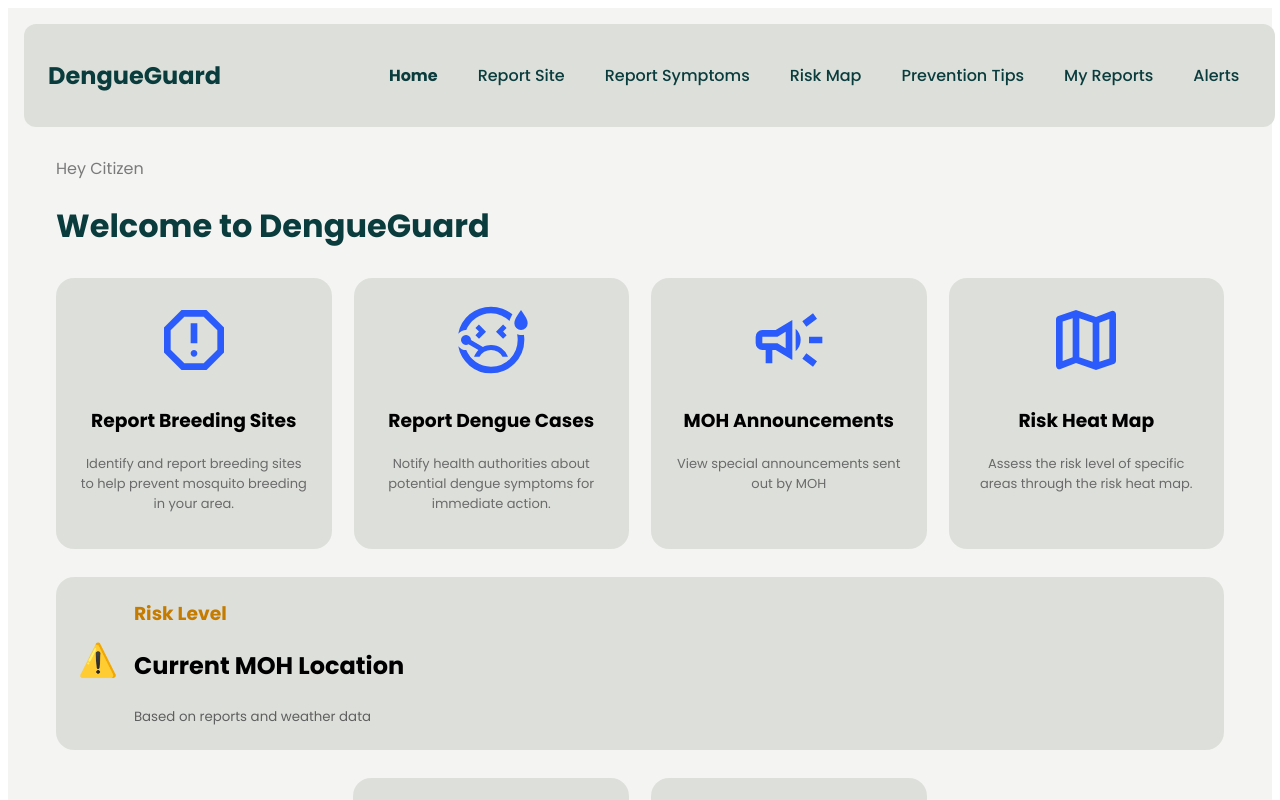
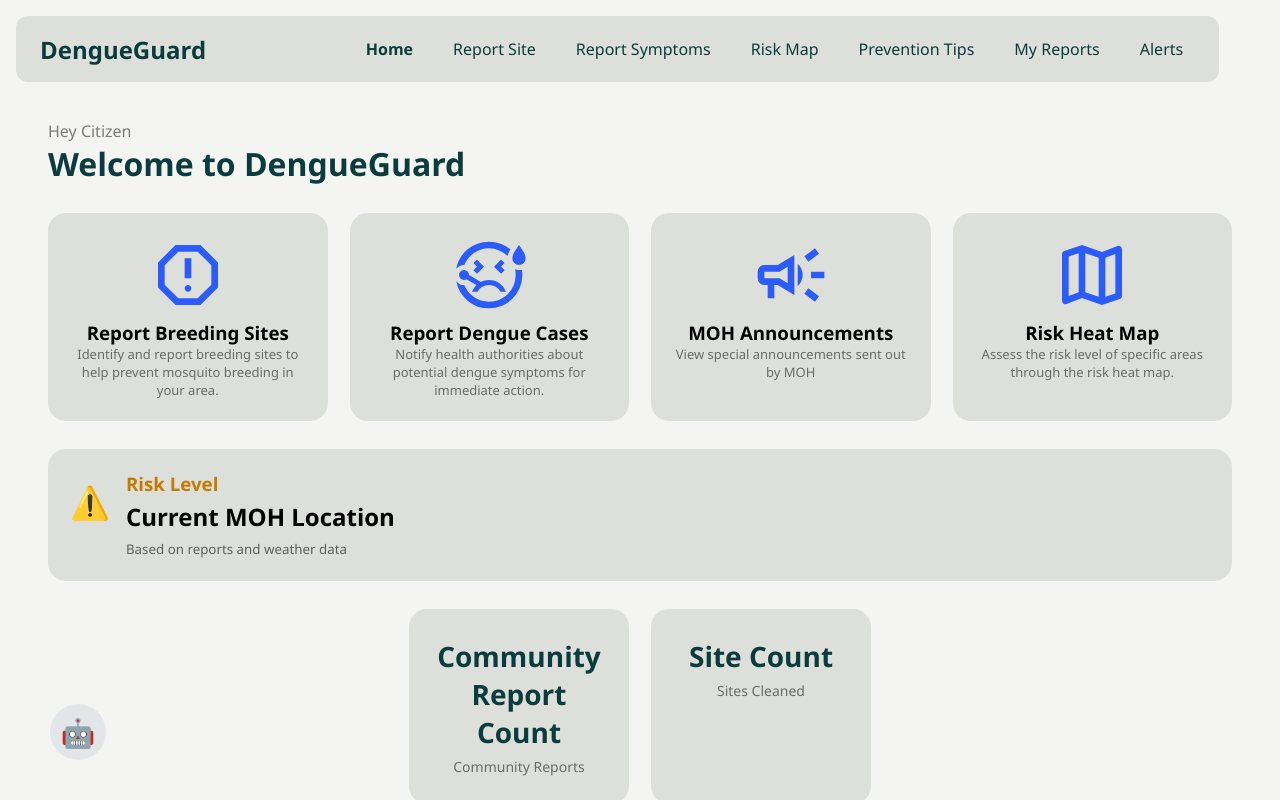
Before and after one commit to emika-sandina/dengue-guard, a React (Vite) app in the folder frontend/: page /citizen/home in a window 1280 px wide. Shown: the top 800 px of the page. Built offline with nearby package versions, Linux system fonts and the light colour scheme.

Commit message:
connect the chatbot to home page and fix some bugs

```diff
--- a/frontend/src/App.jsx
+++ b/frontend/src/App.jsx
@@ -6,6 +6,7 @@ import {
   Navigate,
 } from "react-router-dom";
 import CitizenHome from "./components/citizen/Home Page/CitizenHome";
+
 
 function App() {
   return (
--- a/frontend/src/components/citizen/Chatbot/chatbot.jsx
+++ b/frontend/src/components/citizen/Chatbot/Chatbot.jsx
@@ -1,10 +1,40 @@
-
 import { useState } from 'react'
 import './chatbot.css'
 import axios from "axios";
 import ReactMarkdown from "react-markdown";
 
-function chatbot() {
+
+function Chatbot() {
+    const [isOpen, setIsOpen] = useState(false);
+    let[data,setData]=useState("")
+    const [messages, setMessages] = useState([
+    { sender: "bot", text: "Hi! I'm your Dengue Assistant. How can I help you today?" },
+    ]);
+    const [input, setInput] = useState("");
+
+    const handleSend = () => {
+        if (!input.trim()) return;
+
+        const userMessage={sender:"user",text:input}
+        setMessages((prevMessages)=>[...prevMessages,userMessage]);
+        setInput("")
+        axios.post('http://localhost:5000/ask',{input})
+        .then((res)=>res.data)
+        .then((finalRes)=>{
+            console.log(finalRes);
+
+            if (finalRes._status){
+                setData=(finalRes.finalData)
+
+                const botMessage={sender:"bot",text:finalRes.finalData};
+                setMessages((prevMessages=>[...prevMessages,botMessage]))
+            } else {
+                const botMessage= {sender:"bot",text:"Sorry I encounterd an error.Please try again."}
+                setMessages((prevMessages=>[...prevMessages,botMessage]))
+            }
+        })
+
+    };
 
 
     return (
@@ -56,4 +86,4 @@ function chatbot() {
     )
 }
 
-export default chatbot;
+export default Chatbot;
--- a/frontend/src/components/citizen/Chatbot/chatbot.css
+++ b/frontend/src/components/citizen/Chatbot/chatbot.css
@@ -5,18 +5,20 @@
     font-family: "Segoe UI", Tahoma, Geneva, Verdana, sans-serif;
   }
 
-  .button-class{
-    position:fixed;
+  .button-class {
+    position: fixed;
+    left:50px;
     bottom:40px;
-    border: radius 50%;
-    border:none;
+    width: 56px;
+    height: 56px;
+    border-radius: 50%;
     font-size:28px;
-    cursor:pointer;
-    background-color: linear-gradient(135deg, #00c6ff, #0072ff);
-    color: white;
-    box-shadow: 0 4px 12px rgba(0, 0, 0, 0.3);
-    transition: transform 0.2s ease;
+    background: #e3e5e8;
+    border: none;
+    cursor: pointer;
+
   }
+
 
   .Main-Background {
     position: fixed;
--- a/frontend/src/components/citizen/Home Page/CitizenHome.jsx
+++ b/frontend/src/components/citizen/Home Page/CitizenHome.jsx
@@ -1,10 +1,11 @@
 import "./citizenhome.css";
 import NavBar from "../../common/Navbar/NavBar";
+import Chatbot from "../Chatbot/Chatbot";
 import siteReportIcon from "../../../assets/sitereport.svg";
 import symptomIcon from "../../../assets/symptomreport.svg";
 import heatmapIcon from "../../../assets/heatmap.svg";
 import educationIcon from "../../../assets/education.svg";
-import chatbotIcon from "../../../assets/chatbot.svg";
+
 import announcementPlaceholder from "../../../assets/announcements.svg";
 import { useState } from "react";
 
@@ -37,6 +38,7 @@ function CitizenHome() {
 
   return (
     <>
+    <Chatbot></Chatbot>
     <div className="citizen-layout">
       <NavBar role="Citizen" />
       <br></br>
--- /dev/null
+++ b/package.json
@@ -0,0 +1,6 @@
+{
+  "dependencies": {
+    "axios": "^1.13.2",
+    "react-markdown": "^10.1.0"
+  }
+}
```
Also changed, not shown: 2 other files (tests, documents, lock files or other folders).
